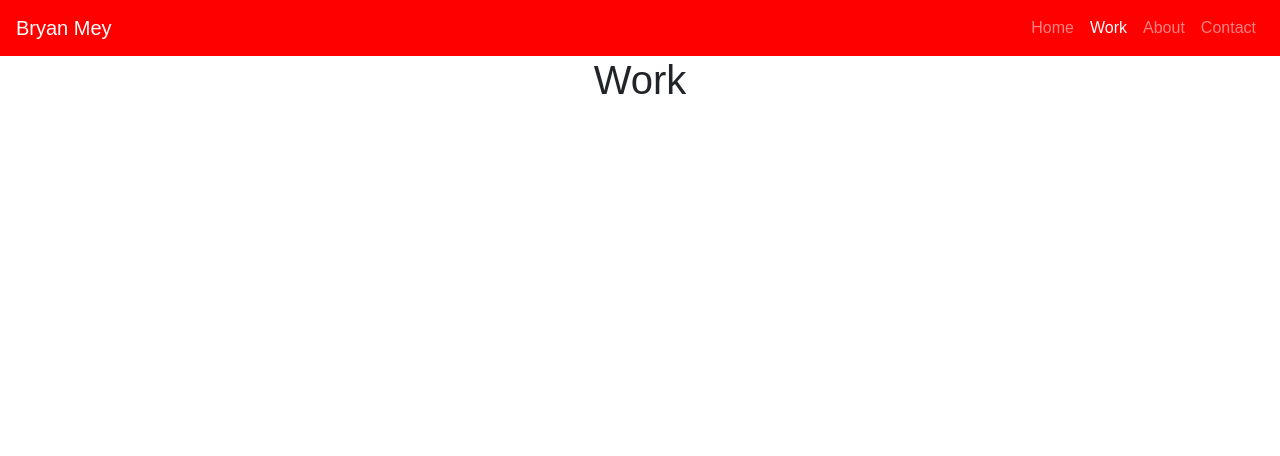
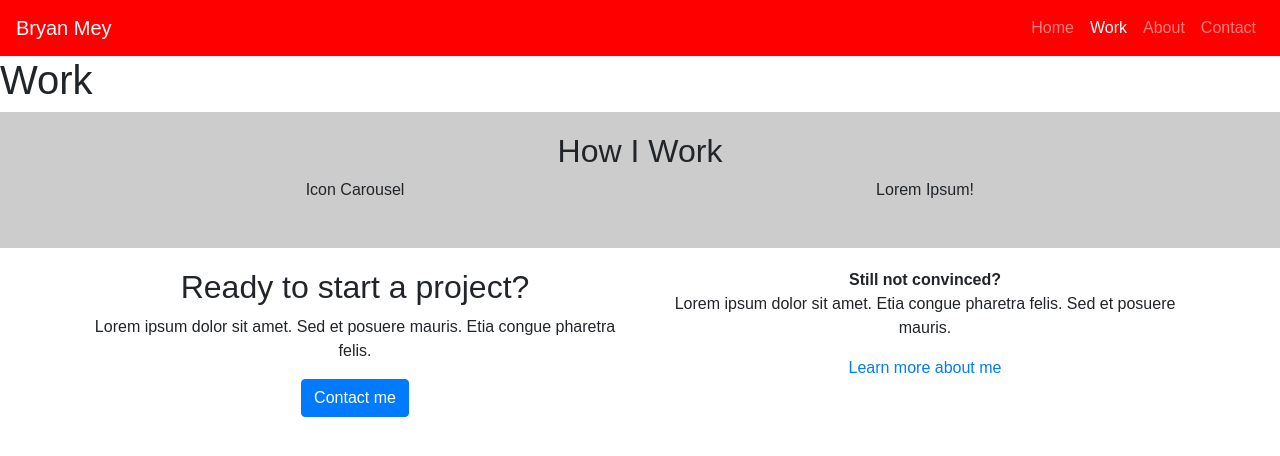
Before and after one commit to bmey/portfolio, a React (Create React App) app: page /portfolio/work in a window 1280 px wide. Shown: the top 456 px of the page. Built offline with nearby package versions, Linux system fonts and the light colour scheme.

Commit message:
Stub out last two sections of work page.

```diff
--- /dev/null
+++ b/src/components/pages/work/CallToAction.js
@@ -0,0 +1,32 @@
+import React, { Component } from 'react';
+import { Button, Row, Col, Container } from 'reactstrap';
+import { Link } from 'react-router-dom';
+
+export default class CallToAction extends Component {
+  render() {
+    return (
+      <Container className="text-center">
+        <Row>
+          <Col xs={12} md={6}>
+            <h2>Ready to start a project?</h2>
+            <p>
+              Lorem ipsum dolor sit amet. Sed et posuere mauris. Etia congue
+              pharetra felis.
+            </p>
+            <Link to="/contact">
+              <Button color="primary">Contact me</Button>
+            </Link>
+          </Col>
+          <Col xs={12} md={6}>
+            <b>Still not convinced?</b>
+            <p>
+              Lorem ipsum dolor sit amet. Etia congue pharetra felis. Sed et
+              posuere mauris.
+            </p>
+            <Link to="/about">Learn more about me</Link>
+          </Col>
+        </Row>
+      </Container>
+    );
+  }
+}
--- /dev/null
+++ b/src/components/pages/work/ProcessSection.js
@@ -0,0 +1,22 @@
+import React, { Component } from 'react';
+import { Container, Row, Col } from 'reactstrap';
+
+export default class ProcessSection extends Component {
+  render() {
+    return (
+      <div className="text-center">
+        <h2>How I Work</h2>
+        <Container>
+          <Row>
+            <Col xs={12} md={6}>
+              <div>Icon Carousel</div>
+            </Col>
+            <Col xs={12} md={6}>
+              <p>Lorem Ipsum!</p>
+            </Col>
+          </Row>
+        </Container>
+      </div>
+    );
+  }
+}
--- a/src/components/pages/work/index.js
+++ b/src/components/pages/work/index.js
@@ -1,10 +1,21 @@
 import React, { Component } from 'react';
+import Section from '../../section/Section';
+import ProcessSection from './ProcessSection';
+import CallToAction from './CallToAction';
 
 class Work extends Component {
   render() {
     return (
-      <div className="text-center">
+      <div>
         <h1>Work</h1>
+
+        <Section useSecondaryBackground>
+          <ProcessSection />
+        </Section>
+
+        <Section>
+          <CallToAction />
+        </Section>
       </div>
     );
   }
```
